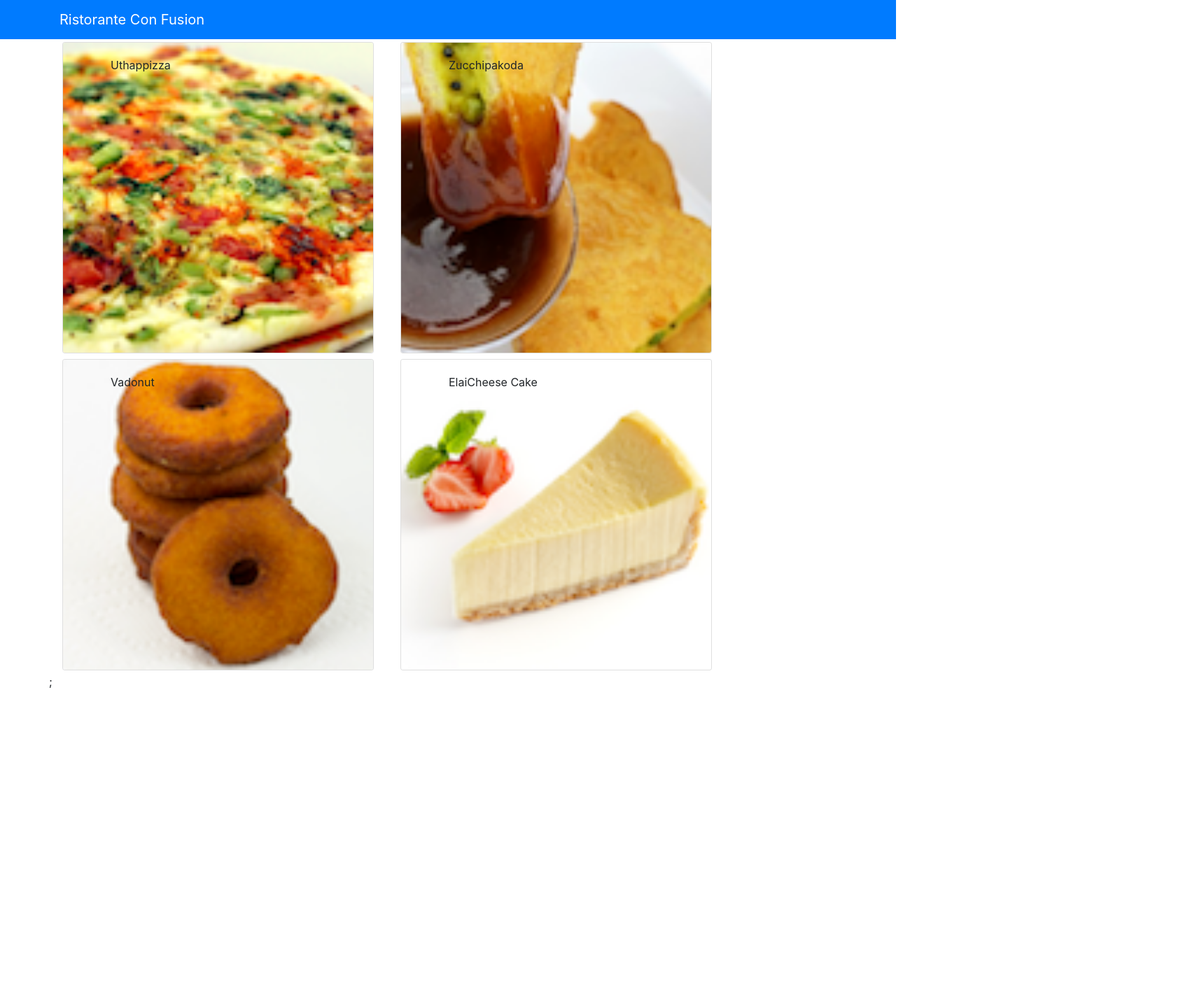
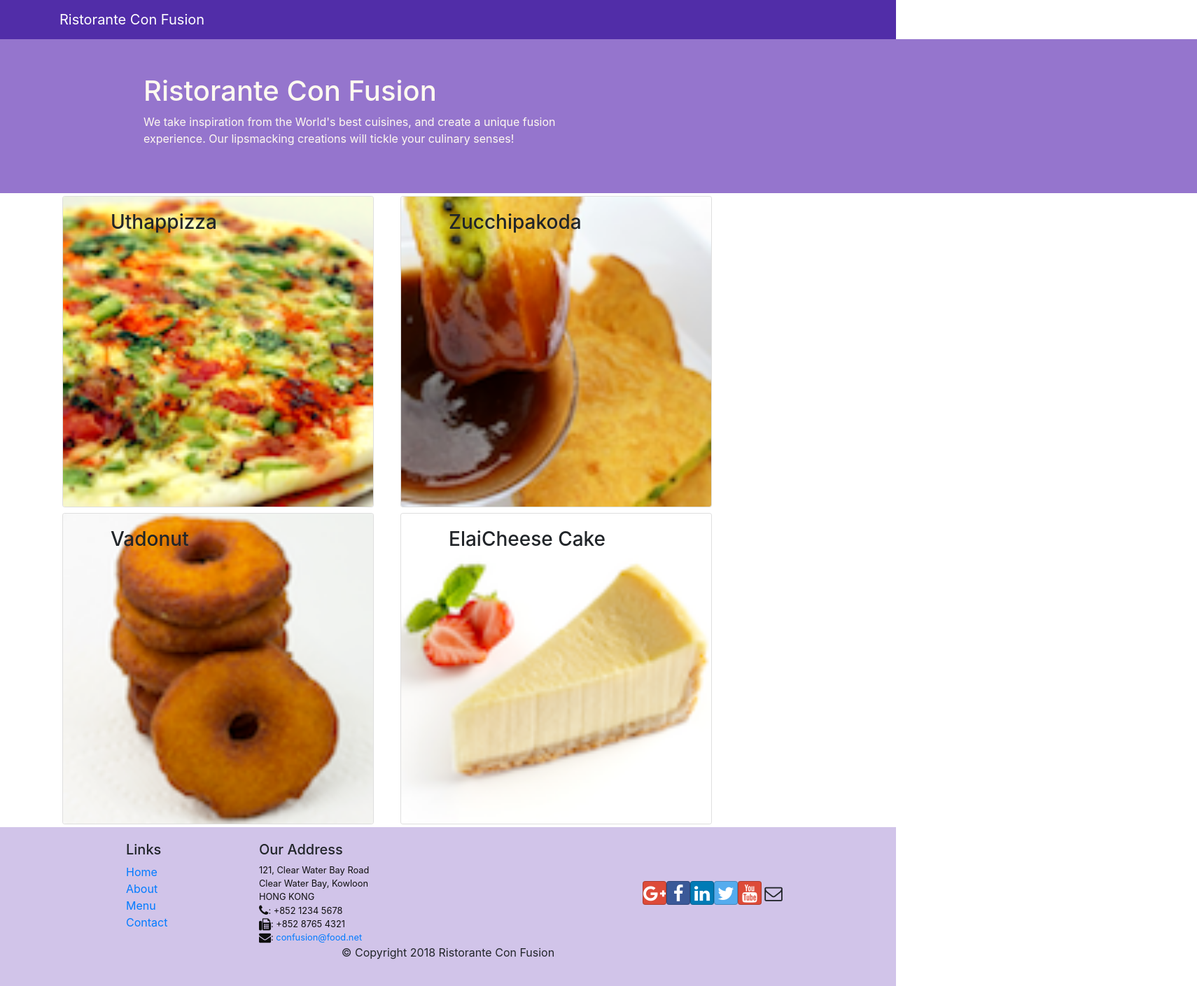
Before and after one commit to CZAMBARE/React-Resturant-Site, a React (Create React App) app: page / in a window 1280 px wide. Shown: the whole page at 70% size, 1710 px wide, since content can reach past the window. Before the commit the page ends 986 px from the top, so only its background shows below. Built offline with nearby package versions, Linux system fonts and the light colour scheme.

Commit message:
Heaer And Footer Added in Application

```diff
--- a/package.json
+++ b/package.json
@@ -6,8 +6,11 @@
     "@testing-library/jest-dom": "^5.16.5",
     "@testing-library/react": "^13.3.0",
     "@testing-library/user-event": "^13.5.0",
-    "bootstrap": "^4.0.0",
+    "bootstrap": "^4.6.2",
+    "bootstrap-social": "^5.1.1",
+    "font-awesome": "^4.7.0",
     "react": "^18.2.0",
+    "react-bootstrap": "^2.5.0",
     "react-dom": "^18.2.0",
     "react-popper": "^2.3.0",
     "react-scripts": "5.0.1",
--- a/src/App.css
+++ b/src/App.css
@@ -36,3 +36,45 @@
     transform: rotate(360deg);
   }
 }
+
+
+.row-header{
+  margin:0px auto;
+  padding:0px auto;
+}
+
+.row-content {
+  margin:0px auto;
+  padding: 50px 0px 50px 0px;
+  border-bottom: 1px ridge;
+  min-height:400px;
+}
+
+.footer{
+  background-color: #D1C4E9;
+  margin:0px auto;
+  padding: 20px 0px 20px 0px;
+}
+#jumbo{
+  width: 150%;
+  padding:0px;
+  margin:0px;
+  background: #9575CD ;
+  color:floralwhite;
+}
+
+#headerText{
+  padding-left: 205px;
+  padding-top: 50px;
+  padding-bottom: 50px;
+}
+
+address{
+  font-size:80%;
+  margin:0px;
+  color:#0f0f0f;
+}
+
+.navbar-dark {
+  background-color: #512DA8;
+}
--- /dev/null
+++ b/src/components/DishDetailsCompoenet.js
@@ -0,0 +1,76 @@
+import React from 'react';
+import { Card, CardImg, CardImgOverlay, CardText, CardBody, CardTitle } from 'reactstrap';
+
+
+
+function RenderComment({comments}){
+    //console.log(comments);
+    const commentList = comments.map((comments)=>{
+    return(
+        <div key={comments.id} className="col-12 ">
+        <div className='col-12 mt-4'>{comments.comment}</div>
+        <div className='row'>
+            <div className='col-auto  text-md-left ml-3 mt-1'>--{comments.author},</div>
+            <div className='col-auto mt-1'>{new Intl.DateTimeFormat('en-US', { year: 'numeric', month: 'short', day: '2-digit'}).format(new Date(Date.parse(comments.date)))}</div>
+        </div>
+        </div>
+       );
+    });
+    return(
+        <div className='row'>
+            <div className='col-12 mt-4'><h4>Comments</h4></div>
+            <div className="row">
+              {commentList}
+        </div>
+
+        </div>
+    );
+
+}
+
+function RenderDish({dish}){
+    //console.log(dish);
+    //console.log('Render dish selected from Dish Component');
+    if(dish != null){
+        //console.log('Inside If block');
+        return(
+            <div className='container'>
+                <div className='row'>
+                    <div className="col-12 col-md-5 m-1">
+                      <Card>
+                        <div className="row text-md-left">
+                            <CardImg className='col-12' width="100%" src={dish.image} alt={dish.name} />
+                            <div className='col-12 m-3'><CardText><h4>{dish.name}</h4></CardText></div>
+                            <div className='col-12 ml-3'><CardText>{dish.description}</CardText></div>
+                        </div>
+                      </Card>
+                    </div>
+
+                    <div className="col-12 col-md-5 m-1 text-md-left mt-2">
+                            <RenderComment comments={dish.comments} />
+                    </div>
+                </div>
+            </div>
+        )
+    }
+    else{
+      return(
+        <div></div>
+      );
+    }
+  }
+
+const DishDetails = (props) => {
+    const dish = props.dish;
+    console.log('Dish Details compoenet Render is invoked');
+    return (
+        <div className="container">
+            <div className='row'>
+              <RenderDish dish={dish} />
+            </div>
+        </div>
+    )
+
+}
+
+export default DishDetails ;
--- /dev/null
+++ b/src/components/FooterComponet.js
@@ -0,0 +1,51 @@
+import React from 'react';
+import '../App.css'
+
+function Footer(props) {
+    return(
+    <div className="footer">
+        <div className="container">
+            <div className="row  text-md-left">
+                <div className="col-4 offset-1 col-sm-2">
+                    <h5>Links</h5>
+                    <ul className="list-unstyled">
+                        <li><a href="#">Home</a></li>
+                        <li><a href="#">About</a></li>
+                        <li><a href="#">Menu</a></li>
+                        <li><a href="contactus.html">Contact</a></li>
+                    </ul>
+                </div>
+                <div className="col-7 col-sm-5 ">
+                    <h5>Our Address</h5>
+                    <address>
+		              121, Clear Water Bay Road<br />
+		              Clear Water Bay, Kowloon<br />
+		              HONG KONG<br />
+		              <i className="fa fa-phone fa-lg"></i>: +852 1234 5678<br />
+		              <i className="fa fa-fax fa-lg"></i>: +852 8765 4321<br />
+		              <i className="fa fa-envelope fa-lg"></i>: <a href="mailto:confusion@food.net">
+                         confusion@food.net</a>
+                    </address>
+                </div>
+                <div className="col-12 col-sm-4 align-self-center">
+                    <div className="text-center">
+                        <a className="btn btn-social-icon btn-google" href="http://google.com/+"><i className="fa fa-google-plus"></i></a>
+                        <a className="btn btn-social-icon btn-facebook" href="http://www.facebook.com/profile.php?id="><i className="fa fa-facebook"></i></a>
+                        <a className="btn btn-social-icon btn-linkedin" href="http://www.linkedin.com/in/"><i className="fa fa-linkedin"></i></a>
+                        <a className="btn btn-social-icon btn-twitter" href="http://twitter.com/"><i className="fa fa-twitter"></i></a>
+                        <a className="btn btn-social-icon btn-google" href="http://youtube.com/"><i className="fa fa-youtube"></i></a>
+                        <a className="btn btn-social-icon" href="mailto:"><i className="fa fa-envelope-o"></i></a>
+                    </div>
+                </div>
+            </div>
+            <div className="row justify-content-center">
+                <div className="col-auto">
+                    <p>© Copyright 2018 Ristorante Con Fusion</p>
+                </div>
+            </div>
+        </div>
+    </div>
+    )
+}
+
+export default Footer;
--- /dev/null
+++ b/src/components/HeaderCompont.js
@@ -0,0 +1,30 @@
+import React, { Component } from 'react';
+import { Navbar, NavbarBrand } from 'reactstrap';
+import '../App.css'
+
+
+class Header extends Component {
+
+    render() {
+        return (
+            <React.Fragment>
+                <Navbar dark>
+                    <div className="container">
+                        <NavbarBrand href="/">Ristorante Con Fusion</NavbarBrand>
+                    </div>
+                </Navbar>
+                    <div className="container" id="jumbo" >
+                        <div className='row row-header'  id="jumbo">
+                            <div className='col-12 col-sm-6  text-md-left' id="headerText">
+                                <h1>Ristorante Con Fusion</h1>
+                                <p>We take inspiration from the World's best cuisines, and create a unique fusion experience. Our lipsmacking creations will tickle your culinary senses!</p>
+                            </div>
+                        </div>
+                    </div>
+            </React.Fragment>
+        )
+    }
+
+}
+
+export default Header;
--- a/src/components/MainComponent.js
+++ b/src/components/MainComponent.js
@@ -2,7 +2,9 @@
 import React, { Component } from 'react';
 import { Navbar, NavbarBrand } from 'reactstrap';
 import Menu from './MenuComponent';
-import DishDetail from './DishDetailsComponent';
+import Header from './HeaderCompont'
+import Footer from './FooterComponet'
+import DishDetail from './DishDetailsCompoenet';
 import { DISHES } from '../shared/dishes';
 
 class Main extends Component {
@@ -23,13 +25,10 @@
   render() {
     return (
       <div>
-        <Navbar dark color="primary">
-          <div className="container">
-            <NavbarBrand href="/">Ristorante Con Fusion</NavbarBrand>
-          </div>
-        </Navbar>
+        <Header />
         <Menu dishes={this.state.dishes} onClick={(dishId) => this.onDishSelect(dishId)} />
         <DishDetail dish={this.state.dishes.filter((dish) => dish.id === this.state.selectedDish)[0]} />
+        <Footer />
       </div>
     );
   }
--- a/src/components/MenuComponent.js
+++ b/src/components/MenuComponent.js
@@ -1,34 +1,27 @@
-import React, { Component } from 'react';
+import React from 'react';
 import { Card, CardImg, CardImgOverlay, CardText, CardBody, CardTitle } from 'reactstrap';
-import DishDetails from './DishDetailsComponent';
-
-class Menu extends Component {
-    constructor(props) {
-        super(props);
-
-        console.log('Menu component is invoked');
-    }
-
-    componentDidMount(){
-      console.log('Menu compoenet componentDidMount is invoked');
-    }
 
 
+  function RenderMenuItem({dish, onClick}){
+    return(
+      <Card  onClick={() => onClick(dish.id)}>
+          <CardImg width="100%" src={dish.image} alt={dish.name} />
+          <CardImgOverlay body className="ml-5  text-md-left">
+            <CardTitle heading><h3>{dish.name}</h3></CardTitle>
+          </CardImgOverlay>
+      </Card>
+    );
+  }
+const Menu = (props) =>{
 
-
-    render() {
-        const menu = this.props.dishes.map((dish) => {
+    const menu = props.dishes.map((dish) => {
       return (
         <div key={dish.id} className="col-12 col-md-5 m-1">
-                <Card  onClick={() => this.props.onClick(dish.id)}>
-                    <CardImg width="100%" src={dish.image} alt={dish.name} />
-                    <CardImgOverlay body className="ml-5">
-                        <CardTitle heading>{dish.name}</CardTitle>
-                  </CardImgOverlay>
-                </Card>
+          <RenderMenuItem dish={dish} onClick={props.onClick} />
         </div>
       );
     });
+
      console.log('Menu component render method invoked');
 
     return (
@@ -36,11 +29,12 @@
         <div className="row">
             {menu}
         </div>
-
       </div>
     );
   }
 
-}
+
+
+
 
 export default Menu;
--- /dev/null
+++ b/src/css/HeaderCSS.css
@@ -0,0 +1,5 @@
+#jumbo{
+    background-color: rgba(202, 197, 207, 0.718);
+    width: 100%;
+    padding: 40px;
+}
--- a/src/index.js
+++ b/src/index.js
@@ -1,5 +1,9 @@
 import React from 'react';
 import ReactDOM from 'react-dom/client';
+import 'bootstrap/dist/css/bootstrap.min.css'
+import 'font-awesome/css/font-awesome.min.css'
+import 'bootstrap-social/bootstrap-social.css'
+
 import './index.css';
 import App from './App';
 import reportWebVitals from './reportWebVitals';
```
Also changed, not shown: src/components/DishDetailsComponent-old.js (renamed from src/components/DishDetailsComponent.js), 1 other file (tests, documents, lock files or other folders). Lines whose indentation alone changed are shown as unchanged.
